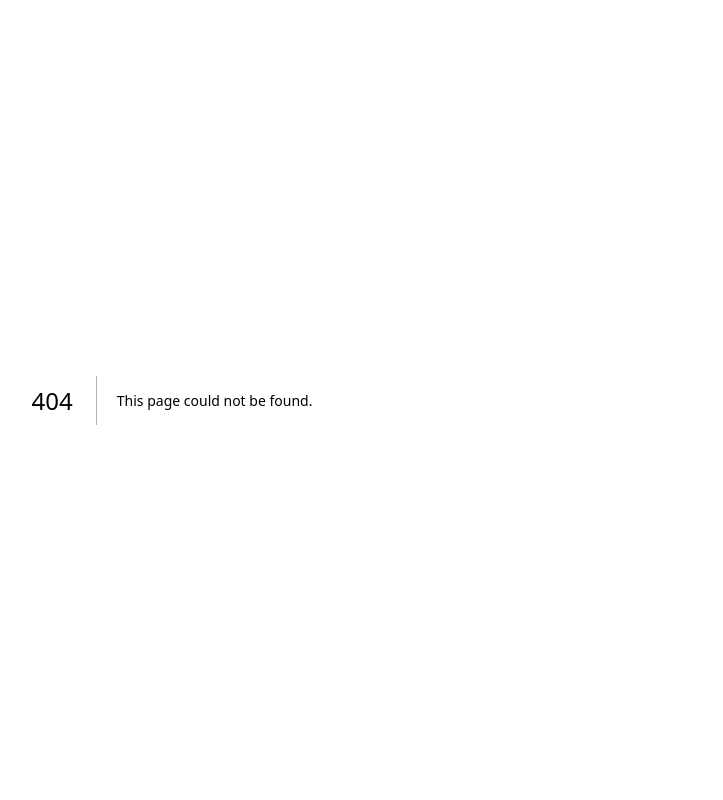
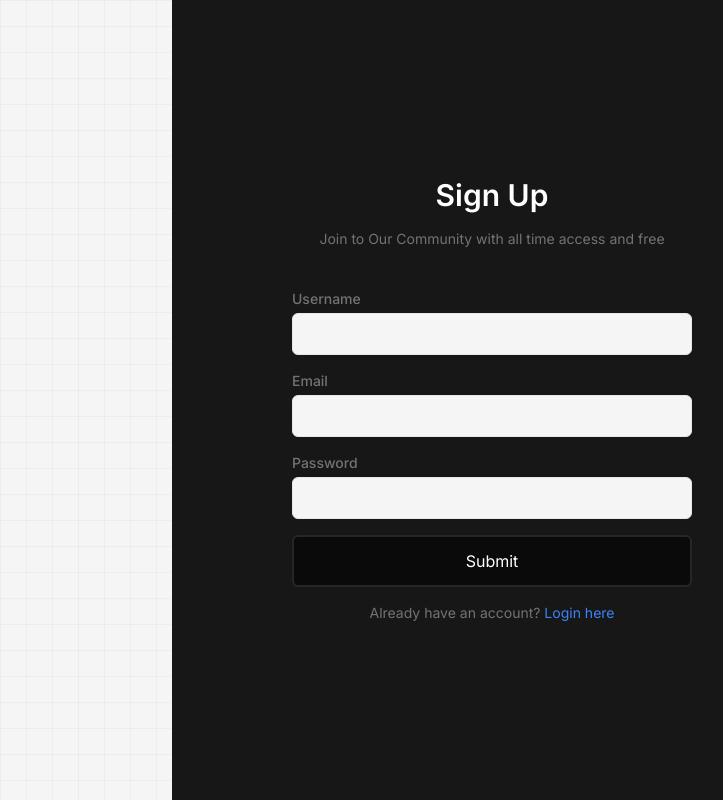
Before and after one commit to AydosJs/task4, a Next.js app: page /signup in a window 1280 px wide. Before the commit this address had no page. Shown: the whole page, without its empty margins (468-1191 px from the left). Built offline with nearby package versions, Linux system fonts and the light colour scheme.

Commit message:
initial commit

```diff
--- /dev/null
+++ b/app/(auth)/login/page.tsx
@@ -0,0 +1,70 @@
+import Link from "next/link";
+
+export default function Login() {
+  return (
+    <div className="flex h-screen">
+      <div className="hidden lg:flex items-center justify-center flex-1 bg-neutral-100 text-black bg-[linear-gradient(to_right,#80808012_1px,transparent_1px),linear-gradient(to_bottom,#80808012_1px,transparent_1px)] bg-[size:26px_26px]">
+        <div className="max-w-md text-center"></div>
+      </div>
+      <div className="w-full bg-neutral-900 lg:w-1/2 flex items-center justify-center">
+        <div className="max-w-md w-full p-6">
+          <div className="mb-10">
+            <h1 className="text-3xl font-semibold mb-4 text-white text-center">
+              Log In
+            </h1>
+            <h1 className="text-sm  mb-6 text-neutral-500 text-center">
+              Join to Our Community with all time access and free{" "}
+            </h1>
+          </div>
+
+          <form action="#" method="POST" className="space-y-4">
+            <div>
+              <label
+                htmlFor="email"
+                className="block text-sm font-medium text-neutral-500"
+              >
+                Email
+              </label>
+              <input
+                type="text"
+                id="email"
+                name="email"
+                className="bg-neutral-100 mt-1 p-2 w-full border rounded-md focus:border-neutral-300 focus:outline-none focus:ring-2 focus:ring-offset-2 focus:ring-neutral-500 transition-colors duration-300"
+              />
+            </div>
+            <div>
+              <label
+                htmlFor="password"
+                className="block text-sm font-medium text-neutral-500"
+              >
+                Password
+              </label>
+              <input
+                type="password"
+                id="password"
+                name="password"
+                className="bg-neutral-100 mt-1 p-2 w-full border rounded-md focus:border-neutral-300 focus:outline-none focus:ring-2 focus:ring-offset-2 focus:ring-neutral-500 transition-colors duration-300"
+              />
+            </div>
+            <div>
+              <button
+                type="submit"
+                className="w-full bg-neutral-950 border-2 border-neutral-800 text-white p-3 rounded-md hover:bg-neutral-800 focus:bg-black focus:outline-none focus:ring-2 focus:ring-offset-2 focus:ring-gray-900 transition-colors duration-300"
+              >
+                Submit
+              </button>
+            </div>
+          </form>
+          <div className="mt-4 text-sm text-neutral-500 text-center">
+            <p>
+              Don&apos;t have an account yet ?{" "}
+              <Link href="/signup" className="text-blue-500 hover:underline">
+                SignUp here
+              </Link>
+            </p>
+          </div>
+        </div>
+      </div>
+    </div>
+  );
+}
--- /dev/null
+++ b/app/(auth)/signup/page.tsx
@@ -0,0 +1,84 @@
+import Link from "next/link";
+
+export default function Signup() {
+  return (
+    <div className="flex h-screen">
+      <div className="hidden lg:flex items-center justify-center flex-1 bg-neutral-100 text-black bg-[linear-gradient(to_right,#80808012_1px,transparent_1px),linear-gradient(to_bottom,#80808012_1px,transparent_1px)] bg-[size:26px_26px]">
+        <div className="max-w-md text-center"></div>
+      </div>
+      <div className="w-full bg-neutral-900 lg:w-1/2 flex items-center justify-center">
+        <div className="max-w-md w-full p-6">
+          <div className="mb-10">
+            <h1 className="text-3xl font-semibold mb-4 text-white text-center">
+              Sign Up
+            </h1>
+            <h1 className="text-sm  mb-6 text-neutral-500 text-center">
+              Join to Our Community with all time access and free{" "}
+            </h1>
+          </div>
+
+          <form action="#" method="POST" className="space-y-4">
+            <div>
+              <label
+                htmlFor="username"
+                className="block text-sm font-medium text-neutral-500"
+              >
+                Username
+              </label>
+              <input
+                type="text"
+                id="username"
+                name="username"
+                className="bg-neutral-100 mt-1 p-2 w-full border rounded-md focus:border-neutral-300 focus:outline-none focus:ring-2 focus:ring-offset-2 focus:ring-neutral-500 transition-colors duration-300"
+              />
+            </div>
+            <div>
+              <label
+                htmlFor="email"
+                className="block text-sm font-medium text-neutral-500"
+              >
+                Email
+              </label>
+              <input
+                type="text"
+                id="email"
+                name="email"
+                className="bg-neutral-100 mt-1 p-2 w-full border rounded-md focus:border-neutral-300 focus:outline-none focus:ring-2 focus:ring-offset-2 focus:ring-neutral-500 transition-colors duration-300"
+              />
+            </div>
+            <div>
+              <label
+                htmlFor="password"
+                className="block text-sm font-medium text-neutral-500"
+              >
+                Password
+              </label>
+              <input
+                type="password"
+                id="password"
+                name="password"
+                className="bg-neutral-100 mt-1 p-2 w-full border rounded-md focus:border-neutral-300 focus:outline-none focus:ring-2 focus:ring-offset-2 focus:ring-neutral-500 transition-colors duration-300"
+              />
+            </div>
+            <div>
+              <button
+                type="submit"
+                className="w-full bg-neutral-950 border-2 border-neutral-800 text-white p-3 rounded-md hover:bg-neutral-800 focus:bg-black focus:outline-none focus:ring-2 focus:ring-offset-2 focus:ring-gray-900 transition-colors duration-300"
+              >
+                Submit
+              </button>
+            </div>
+          </form>
+          <div className="mt-4 text-sm text-neutral-500 text-center">
+            <p>
+              Already have an account?&nbsp;
+              <Link href="/login" className="text-blue-500 hover:underline">
+                Login here
+              </Link>
+            </p>
+          </div>
+        </div>
+      </div>
+    </div>
+  );
+}
--- a/app/layout.tsx
+++ b/app/layout.tsx
@@ -16,7 +16,9 @@ export default function RootLayout({
 }>) {
   return (
     <html lang="en">
-      <body className={inter.className}>{children}</body>
+      <body className={`${inter.className} min-h-screen`}>
+        {children}
+      </body>
     </html>
   );
 }
--- a/app/page.tsx
+++ b/app/page.tsx
@@ -1,113 +1,93 @@
-import Image from "next/image";
+import Header from "@/components/Header";
+import { FaLock, FaLockOpen } from "react-icons/fa";
+import { AiFillDelete } from "react-icons/ai";
+import { RiDeleteBinFill } from "react-icons/ri";
 
 export default function Home() {
   return (
-    <main className="flex min-h-screen flex-col items-center justify-between p-24">
-      <div className="z-10 max-w-5xl w-full items-center justify-between font-mono text-sm lg:flex">
-        <p className="fixed left-0 top-0 flex w-full justify-center border-b border-gray-300 bg-gradient-to-b from-zinc-200 pb-6 pt-8 backdrop-blur-2xl dark:border-neutral-800 dark:bg-zinc-800/30 dark:from-inherit lg:static lg:w-auto  lg:rounded-xl lg:border lg:bg-gray-200 lg:p-4 lg:dark:bg-zinc-800/30">
-          Get started by editing&nbsp;
-          <code className="font-mono font-bold">app/page.tsx</code>
-        </p>
-        <div className="fixed bottom-0 left-0 flex h-48 w-full items-end justify-center bg-gradient-to-t from-white via-white dark:from-black dark:via-black lg:static lg:h-auto lg:w-auto lg:bg-none">
-          <a
-            className="pointer-events-none flex place-items-center gap-2 p-8 lg:pointer-events-auto lg:p-0"
-            href="https://vercel.com?utm_source=create-next-app&utm_medium=appdir-template&utm_campaign=create-next-app"
-            target="_blank"
-            rel="noopener noreferrer"
-          >
-            By{" "}
-            <Image
-              src="/vercel.svg"
-              alt="Vercel Logo"
-              className="dark:invert"
-              width={100}
-              height={24}
-              priority
-            />
-          </a>
+    <>
+      <Header />
+      <main className="container mx-auto flex flex-col items-center justify-between px-16 my-10">
+
+        <div className="flex flex-row mb-4 space-x-2 items-center justify-start w-full">
+          <button className="px-2 py-1 opacity-60 hover:opacity-100 border-2 bg-red-800 border-red-500 font-normal rounded flex flex-row items-center">
+            <FaLock className="w-4 h-4 mr-2" />
+            Block
+          </button>
+          <button className="px-2 py-1 opacity-60 hover:opacity-100 border-2 bg-green-800 border-green-500 font-normal rounded flex flex-row items-center">
+            <FaLockOpen className="w-4 h-4 mr-2" />
+            Unblock
+          </button>
+          <button className="px-2 py-1 opacity-60 hover:opacity-100 border-2 bg-red-900 border-red-700 font-normal rounded flex flex-row items-center">
+            <RiDeleteBinFill className="w-4 h-4 mr-2" />
+            Delete
+          </button>
         </div>
-      </div>
 
-      <div className="relative flex place-items-center before:absolute before:h-[300px] before:w-full sm:before:w-[480px] before:-translate-x-1/2 before:rounded-full before:bg-gradient-radial before:from-white before:to-transparent before:blur-2xl before:content-[''] after:absolute after:-z-20 after:h-[180px] after:w-full sm:after:w-[240px] after:translate-x-1/3 after:bg-gradient-conic after:from-sky-200 after:via-blue-200 after:blur-2xl after:content-[''] before:dark:bg-gradient-to-br before:dark:from-transparent before:dark:to-blue-700 before:dark:opacity-10 after:dark:from-sky-900 after:dark:via-[#0141ff] after:dark:opacity-40 before:lg:h-[360px] z-[-1]">
-        <Image
-          className="relative dark:drop-shadow-[0_0_0.3rem_#ffffff70] dark:invert"
-          src="/next.svg"
-          alt="Next.js Logo"
-          width={180}
-          height={37}
-          priority
-        />
-      </div>
-
-      <div className="mb-32 grid text-center lg:max-w-5xl lg:w-full lg:mb-0 lg:grid-cols-4 lg:text-left">
-        <a
-          href="https://nextjs.org/docs?utm_source=create-next-app&utm_medium=appdir-template&utm_campaign=create-next-app"
-          className="group rounded-lg border border-transparent px-5 py-4 transition-colors hover:border-gray-300 hover:bg-gray-100 hover:dark:border-neutral-700 hover:dark:bg-neutral-800/30"
-          target="_blank"
-          rel="noopener noreferrer"
-        >
-          <h2 className={`mb-3 text-2xl font-semibold`}>
-            Docs{" "}
-            <span className="inline-block transition-transform group-hover:translate-x-1 motion-reduce:transform-none">
-              -&gt;
-            </span>
-          </h2>
-          <p className={`m-0 max-w-[30ch] text-sm opacity-50`}>
-            Find in-depth information about Next.js features and API.
-          </p>
-        </a>
-
-        <a
-          href="https://nextjs.org/learn?utm_source=create-next-app&utm_medium=appdir-template-tw&utm_campaign=create-next-app"
-          className="group rounded-lg border border-transparent px-5 py-4 transition-colors hover:border-gray-300 hover:bg-gray-100 hover:dark:border-neutral-700 hover:dark:bg-neutral-800/30"
-          target="_blank"
-          rel="noopener noreferrer"
-        >
-          <h2 className={`mb-3 text-2xl font-semibold`}>
-            Learn{" "}
-            <span className="inline-block transition-transform group-hover:translate-x-1 motion-reduce:transform-none">
-              -&gt;
-            </span>
-          </h2>
-          <p className={`m-0 max-w-[30ch] text-sm opacity-50`}>
-            Learn about Next.js in an interactive course with&nbsp;quizzes!
-          </p>
-        </a>
-
-        <a
-          href="https://vercel.com/templates?framework=next.js&utm_source=create-next-app&utm_medium=appdir-template&utm_campaign=create-next-app"
-          className="group rounded-lg border border-transparent px-5 py-4 transition-colors hover:border-gray-300 hover:bg-gray-100 hover:dark:border-neutral-700 hover:dark:bg-neutral-800/30"
-          target="_blank"
-          rel="noopener noreferrer"
-        >
-          <h2 className={`mb-3 text-2xl font-semibold`}>
-            Templates{" "}
-            <span className="inline-block transition-transform group-hover:translate-x-1 motion-reduce:transform-none">
-              -&gt;
-            </span>
-          </h2>
-          <p className={`m-0 max-w-[30ch] text-sm opacity-50`}>
-            Explore starter templates for Next.js.
-          </p>
-        </a>
-
-        <a
-          href="https://vercel.com/new?utm_source=create-next-app&utm_medium=appdir-template&utm_campaign=create-next-app"
-          className="group rounded-lg border border-transparent px-5 py-4 transition-colors hover:border-gray-300 hover:bg-gray-100 hover:dark:border-neutral-700 hover:dark:bg-neutral-800/30"
-          target="_blank"
-          rel="noopener noreferrer"
-        >
-          <h2 className={`mb-3 text-2xl font-semibold`}>
-            Deploy{" "}
-            <span className="inline-block transition-transform group-hover:translate-x-1 motion-reduce:transform-none">
-              -&gt;
-            </span>
-          </h2>
-          <p className={`m-0 max-w-[30ch] text-sm opacity-50 text-balance`}>
-            Instantly deploy your Next.js site to a shareable URL with Vercel.
-          </p>
-        </a>
-      </div>
-    </main>
+        <table className="w-full text-sm text-left bg-neutral-800 bg-opacity-50">
+          <thead className="bg-neutral-800 text-xs uppercase font-medium ">
+            <tr className="divide-x divide-neutral-700">
+              <th scope="col" className="p-4">
+                <div className="flex items-center">
+                  <input
+                    id="checkbox-all"
+                    type="checkbox"
+                    className="w-4 h-4 text-blue-600 bg-gray-100 rounded border-gray-300 focus:ring-blue-500 dark:focus:ring-blue-600 dark:ring-offset-gray-800 focus:ring-2 dark:bg-gray-700 dark:border-gray-600"
+                  />
+                  <label htmlFor="checkbox-all" className="sr-only">
+                    checkbox
+                  </label>
+                </div>
+              </th>
+              <th scope="col" className="p-4">
+                Name
+              </th>
+              <th scope="col" className="p-4">
+                Position
+              </th>
+              <th scope="col" className="p-4">
+                Email
+              </th>
+              <th scope="col" className="p-4">
+                Last login
+              </th>
+              <th scope="col" className="p-4">
+                Status
+              </th>
+            </tr>
+          </thead>
+          <tbody className="font-medium">
+            {[1,2,3,4,5,6,7,8,9,10,11,12,13].map((i, index) => (
+              <tr
+              key={index}
+              className={`divide-x divide-neutral-700 text-neutral-500 cursor-pointer ${++index % 2 == 0  && 'bg-neutral-900'} hover:bg-neutral-950`}
+              >
+                <td className="p-4 w-4">
+                  <div className="flex items-center">
+                    <input
+                      id="checkbox-table-1"
+                      type="checkbox"
+                      className="w-4 h-4 text-neutral-600 bg-neutral-500 rounded"
+                    />
+                    <label htmlFor="checkbox-table-1" className="sr-only">
+                      checkbox
+                    </label>
+                  </div>
+                </td>
+                <td className="p-4">Pavel Lebedov</td>
+                <td className="p-4">Office manager</td>
+                <td className="p-4">p.lebedov@gmail.com</td>
+                <td className="p-4">12.10.07, 2 Nov, 2022</td>
+                <td className="p-4">
+                  <span className="p-[3px] rounded-full bg-green-800 px-2 bg-opacity-50 text-neutral-200 border-2 border-green-700">
+                    Active
+                  </span>
+                </td>
+              </tr>
+            ))}
+          </tbody>
+        </table>
+      </main>
+    </>
   );
 }
--- /dev/null
+++ b/components/Header.tsx
@@ -0,0 +1,23 @@
+import { BiSolidExit } from "react-icons/bi";
+
+export default function Header() {
+  return (
+    <header className="sticky z-50 top-0 backdrop-blur-md border-b border-neutral-800 ">
+      <div className="container mx-auto p-6 py-4 sm:px-16 flex flex-row justify-between items-center">
+        <div>
+          <h1 className="hidden sm:block">Aydos Sankibaev</h1>
+          <p className="sm:hidden mr-6">Hello, John lennon</p>
+        </div>
+
+        <div className="flex flex-row items-center">
+          <p className="mr-6 hidden sm:inline-block">Hello, John lennon</p>
+
+          <button className="p-1 border border-neutral-700 opacity-60 hover:opacity-100 hover:bg-neutral-800 font-normal rounded flex flex-row items-center px-3 hover:text-neutral-100">
+            Logout
+            <BiSolidExit className="w-4 h-4 ml-3" />
+          </button>
+        </div>
+      </div>
+    </header>
+  );
+}
```
Also changed, not shown: package.json (+5 -4 lines), 1 other file (tests, documents, lock files or other folders).
